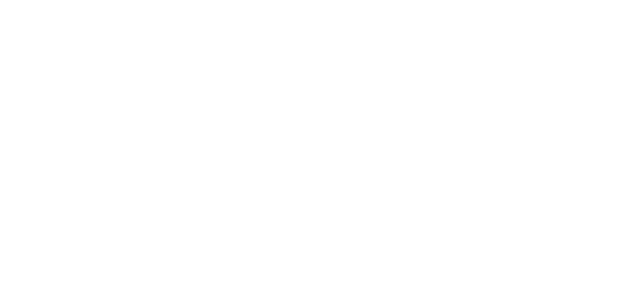
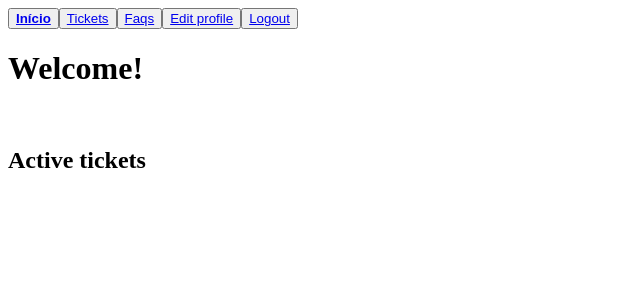
Before and after one commit to MiguelMarinho02/ticketWebsiteLtw, a PHP site: page / in a window 1280 px wide. Before the commit the part shown is empty. Shown: the top 300 px of the page, without its empty margins (0-640 px from the left). Run offline with PHP 8.4, Linux system fonts and the light colour scheme; data comes from the database, SQL or seed files in the repository.

Commit message:
Buttons added on index.php

```diff
--- a/index.php
+++ b/index.php
@@ -9,5 +9,40 @@
 
 <!DOCTYPE html>
 <html lang="en-US">
+<link rel="stylesheet" href="style_index.css">
+   <head>
+      <title>Index</title>
+   </head>
+
+   <body>
+
+      <div class="buttons">
+        <div class="index">
+            <button type="submit" ><a href = "index.php"><b>Início</b></a></button>
+        </div>
+        <br>
+        <div class="tickets">
+            <button type="submit"><a href="tickets.php">Tickets</a></button>
+        </div>
+        <br>
+        <div class="faqs">
+            <button type="submit"><a href="faqs.php">Faqs</a></button>
+        </div>
+        <br>
+        <div class="profile">
+            <button type="submit"><a href="user_profile.php">Edit profile</a></button>
+        </div>
+        <br>
+        <div class="logout">
+            <button type="submit"><a href="logout.php">Logout</a></button>
+        </div>
+      </div>
+
+      <h1>Welcome!</h1>
+      <br>
+
+      <h2>Active tickets</h2>
+
+   </body>
 
 </html>
--- /dev/null
+++ b/style_index.css
@@ -0,0 +1,3 @@
+.buttons{
+    display: flex;
+}
```
